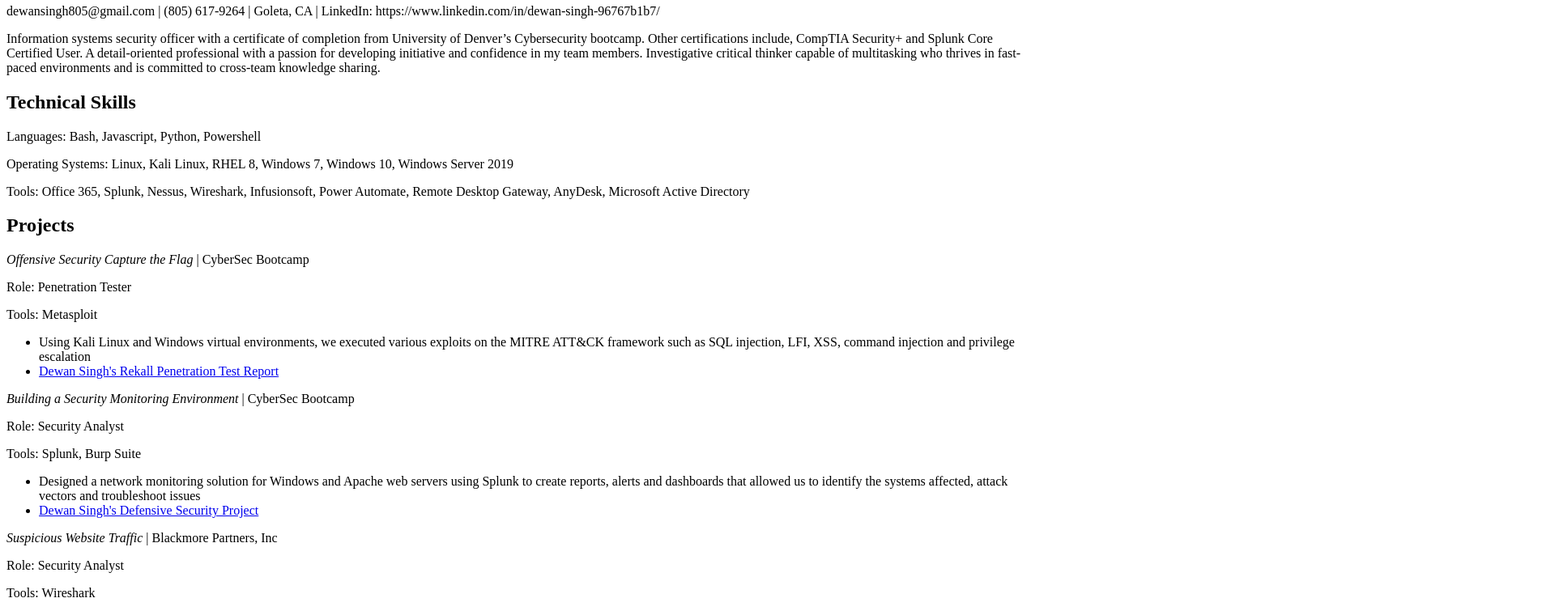
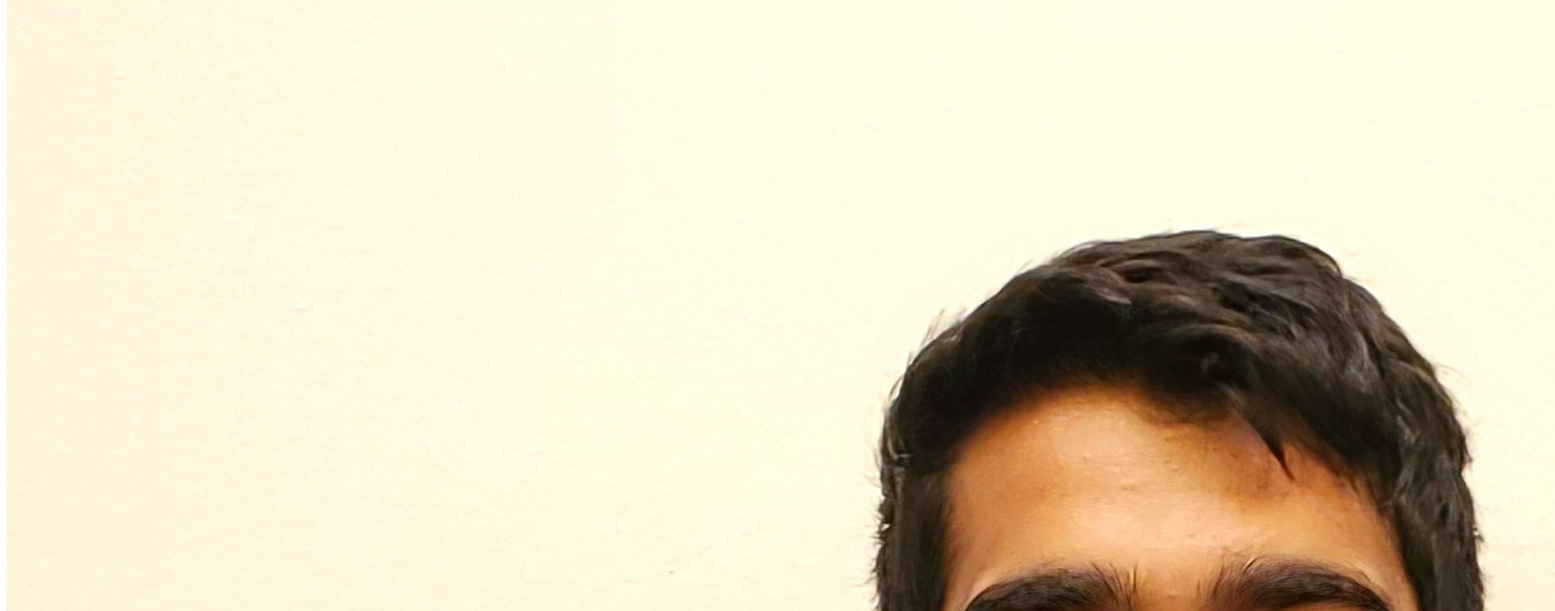
Before and after one commit to DewanSingh/webdev_project1, a plain HTML site: page index.html in a window 1280 px wide. Shown: the part 230-985 px from the top of the page at 81% size, 1920 px wide, since content can reach past the window. Drawn offline with Linux system fonts and the light colour scheme.

Commit message:
Update index.html
changing the image extension to the correct one

```diff
--- a/index.html
+++ b/index.html
@@ -14,7 +14,7 @@
     </ul>
   </nav>
   <header id="header">
-    <img src="images/Dewan.png" alt="A picture of a very photogenic man">
+    <img src="images/Dewan.jpg" alt="A picture of a very photogenic man">
     <h2><strong>Dewan Singh</strong></h2>
     <p>dewansingh805@gmail.com   |  (805) 617-9264 | Goleta, CA | LinkedIn: https://www.linkedin.com/in/dewan-singh-96767b1b7/</p>
     <p>Information systems security officer with a certificate of completion from University of Denver’s Cybersecurity bootcamp. Other certifications include, CompTIA Security+ and Splunk Core Certified User. A detail-oriented professional with a passion for developing initiative and confidence in my team members. Investigative critical thinker capable of multitasking who thrives in fast-paced environments and is committed to cross-team knowledge sharing.</p>
```
